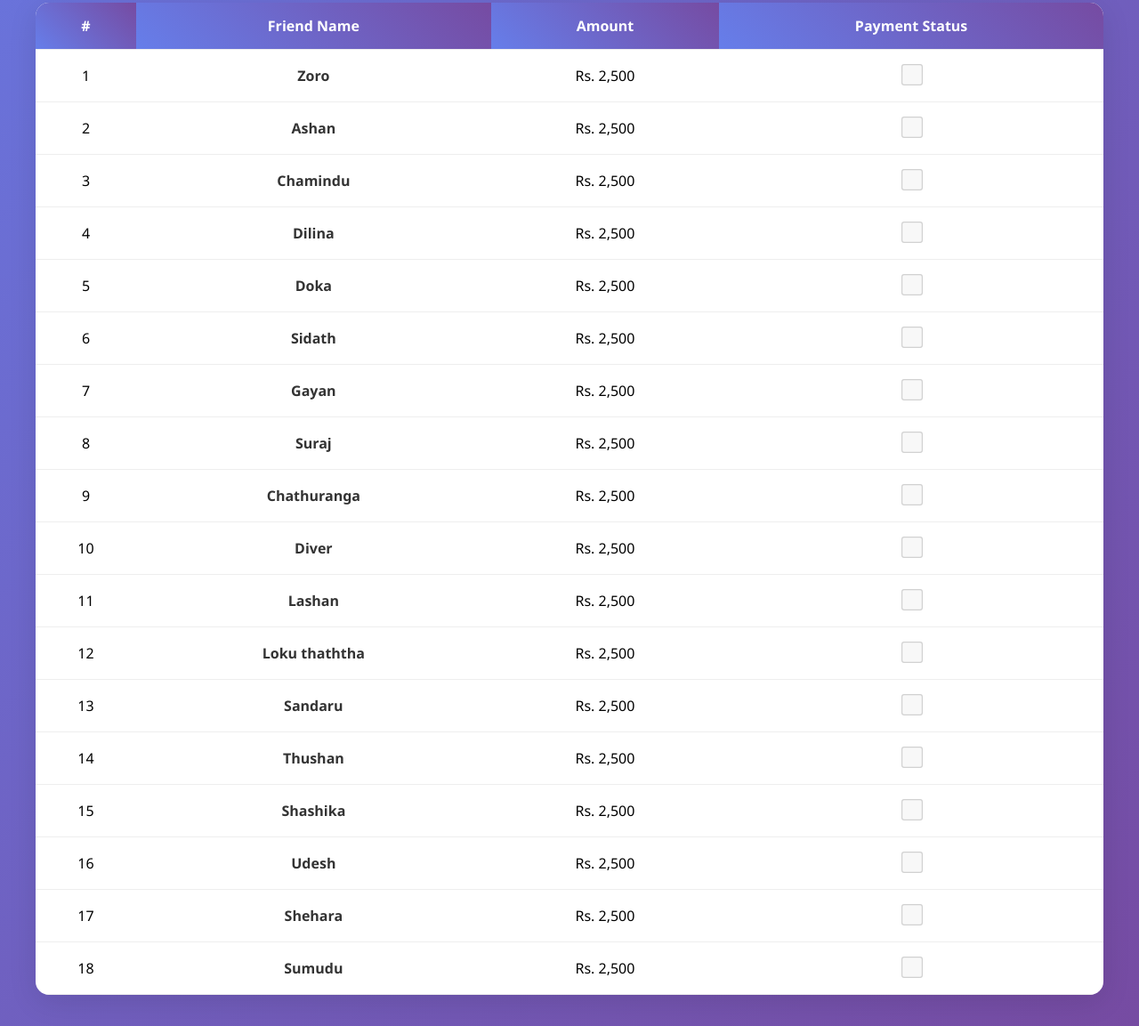
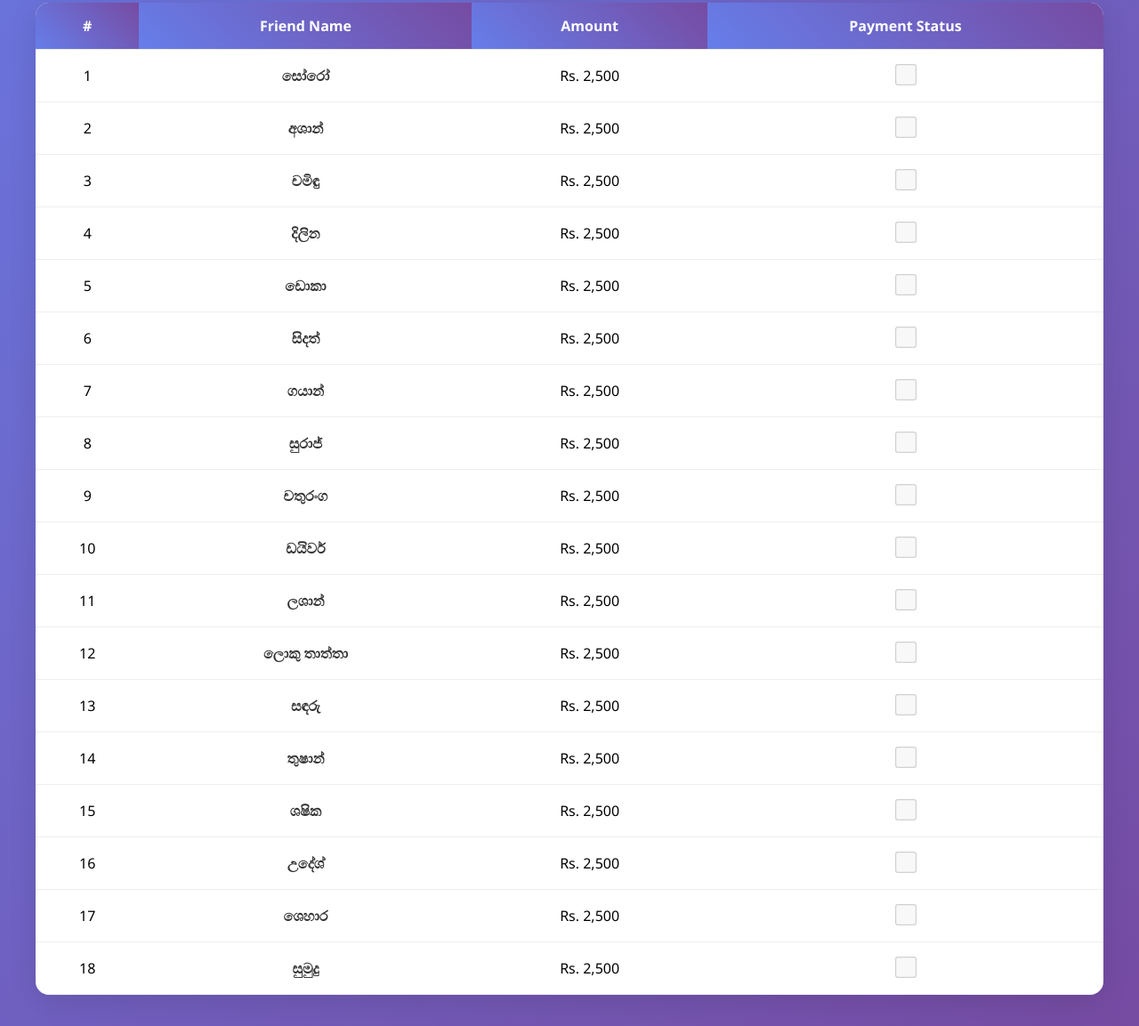
Before and after one commit to pubwkon978-ux/my-table, a plain HTML site: page index.html in a window 1280 px wide. Shown: the part 682-1835 px from the top of the page at 89% size. Drawn offline with Linux system fonts and the light colour scheme.

Commit message:
index.html

```diff
--- a/index.html
+++ b/index.html
@@ -476,10 +476,10 @@
     let isEditModeEnabled = false;
     let paidItems = new Set(); // Track paid items
     let friendsList = [
-      "Zoro","Ashan","Chamindu","Dilina","Doka","Sidath",
-      "Gayan","Suraj","Chathuranga","Diver","Lashan",
-      "Loku thaththa","Sandaru","Thushan","Shashika","Udesh",
-      "Shehara","Sumudu"
+      "සෝරෝ","අශාන්","චමිඳු","දිලින","ඩොකා","සිදත්",
+      "ගයාන්","සුරාජ්","චතුරංග","ඩයිවර්","ලශාන්",
+      "ලොකු තාත්තා","සඳරු","තුෂාන්","ශෂික","උදේශ්",
+      "ශෙහාර","සුමුදු"
     ];
 
     // Load saved data from browser storage
```
